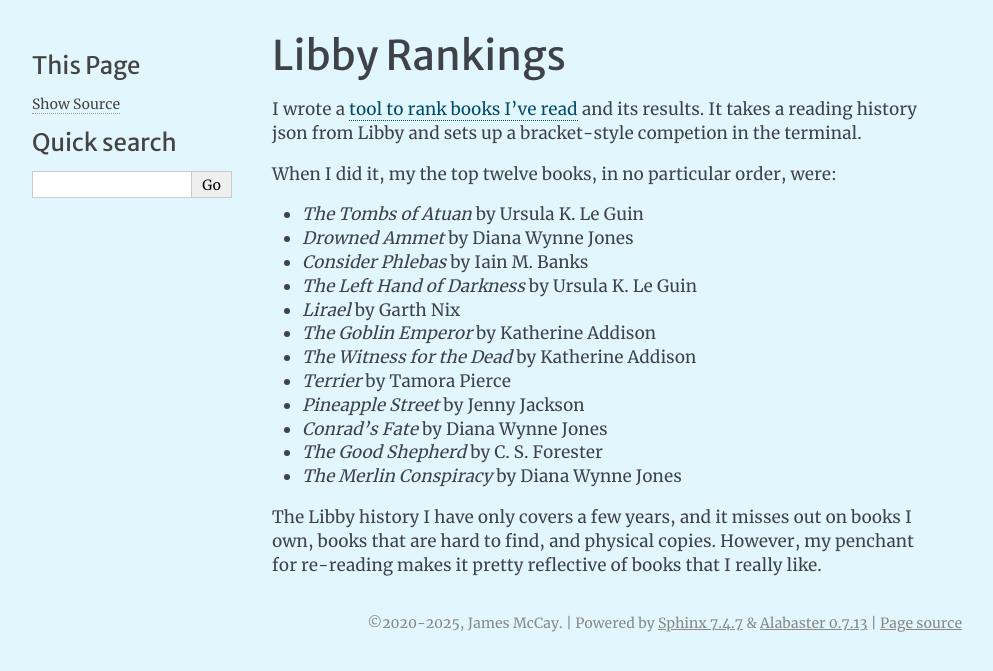
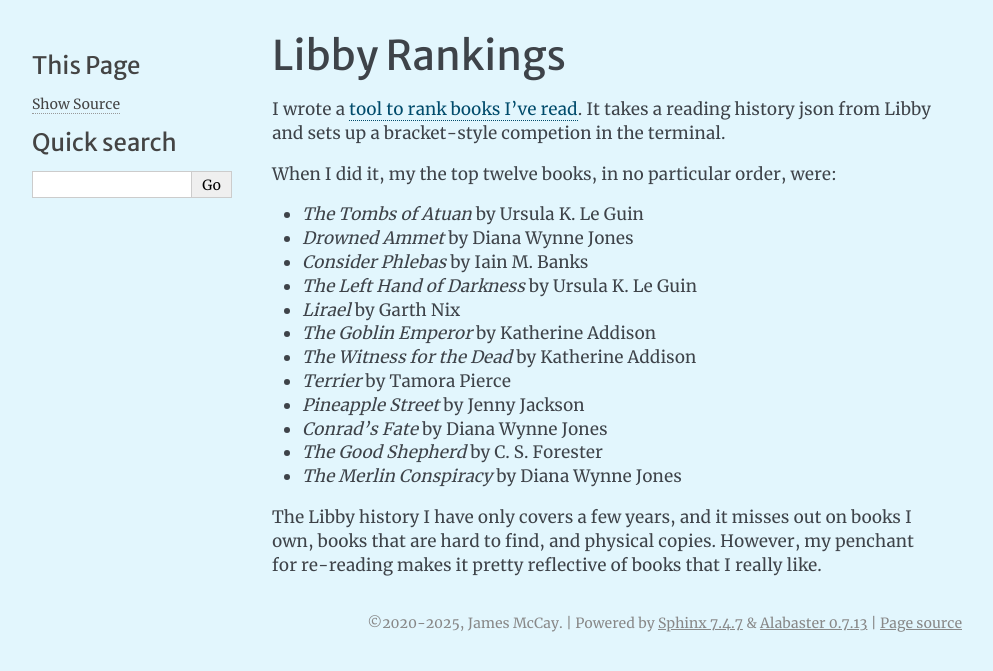
Before and after one commit to jwmccay/jwmccay.github.io, a Sphinx documentation site: the page built from source/book_ranking_tool.rst, in a window 1280 px wide. Shown: the top 671 px of the page, without its empty margins (148-1141 px from the left). Built offline with Sphinx 7.4.7, drawn with Linux system fonts in a browser that asks for light colours.

Commit message:
Fix typo

```diff
--- a/source/book_ranking_tool.rst
+++ b/source/book_ranking_tool.rst
@@ -1,6 +1,6 @@
 Libby Rankings
 ==============
-I wrote a `tool to rank books I've read <https://github.com/jwmccay/libby-bracket>`_ and its results. It takes a reading history json from Libby and sets up a bracket-style competion in the terminal.
+I wrote a `tool to rank books I've read <https://github.com/jwmccay/libby-bracket>`_. It takes a reading history json from Libby and sets up a bracket-style competion in the terminal.
 
 When I did it, my the top twelve books, in no particular order, were:
 
```
